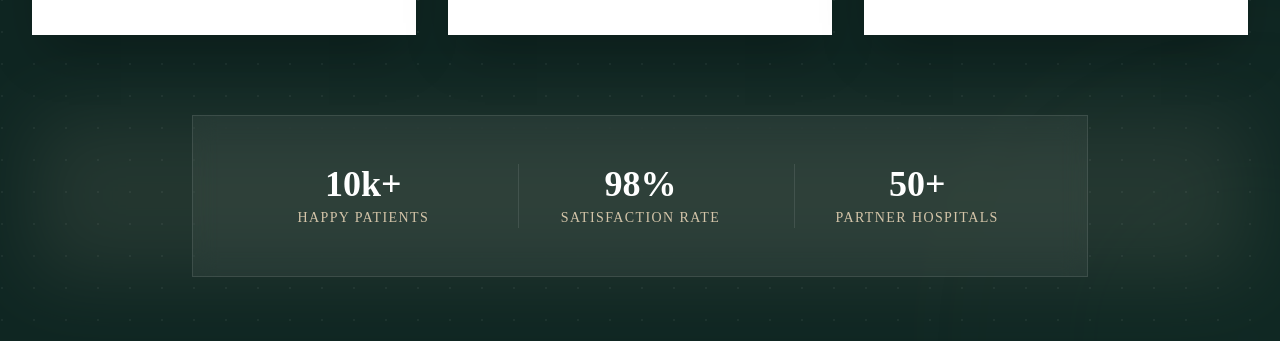
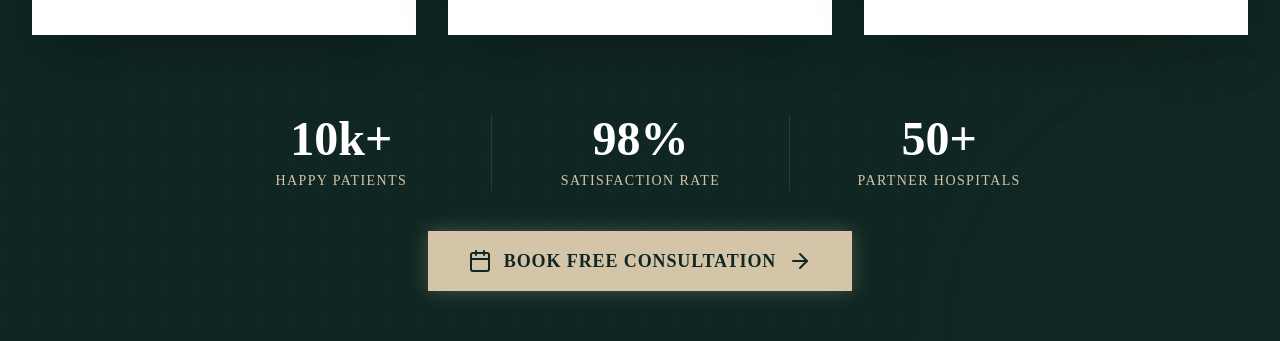
Before and after one commit to God-Eurus/Medi, a React (Vite) app: page /mainlanding in a window 1280 px wide. Shown: the part 2316-2657 px from the top of the page. Built offline with nearby package versions, Linux system fonts and the light colour scheme; a web font is replaced by a local one.

Commit message:
Final Changes

```diff
--- /dev/null
+++ b/src/components/StickyMobileCTA.tsx
@@ -0,0 +1,62 @@
+import React, { useState, useEffect } from 'react';
+import { Calendar, Phone } from 'lucide-react';
+
+export default function StickyMobileCTA() {
+  const [isVisible, setIsVisible] = useState(false);
+
+  useEffect(() => {
+    const toggleVisibility = () => {
+      // Show button only after scrolling down 400px
+      if (window.scrollY > 400) {
+        setIsVisible(true);
+      } else {
+        setIsVisible(false);
+      }
+    };
+
+    window.addEventListener('scroll', toggleVisibility);
+    return () => window.removeEventListener('scroll', toggleVisibility);
+  }, []);
+
+  const scrollToTop = () => {
+    window.scrollTo({
+      top: 0,
+      behavior: 'smooth',
+    });
+  };
+
+  return (
+    <div
+      className={`fixed bottom-0 left-0 right-0 z-50 lg:hidden transition-transform duration-300 transform ${
+        isVisible ? 'translate-y-0' : 'translate-y-full'
+      }`}
+    >
+      {/* Container - Flex Row for Split Layout */}
+      <div className="flex h-16 shadow-[0_-4px_6px_-1px_rgba(0,0,0,0.1)]">
+
+        {/* BUTTON 1: CALL NOW (White Background) */}
+        {/* Replace the href with your actual phone number */}
+        <a
+          href="tel:+919799636757"
+          className="flex-1 bg-white text-[#0F2622] font-['Montserrat'] font-bold text-sm flex items-center justify-center gap-2 border-t border-gray-200 active:bg-gray-50 transition-colors"
+        >
+          <Phone size={18} className="text-[#0F2622]" />
+          <span className="uppercase tracking-wider">Call Now</span>
+        </a>
+
+        {/* BUTTON 2: GET QUOTE (Emerald Background) */}
+        <button
+          onClick={scrollToTop}
+          className="flex-1 bg-[#0F2622] text-white font-['Montserrat'] font-bold text-sm flex items-center justify-center gap-2 active:bg-[#0F2622]/90 transition-colors"
+        >
+          <Calendar size={18} className="text-[#D4C5A9]" />
+          <span className="uppercase tracking-wider">Get Quote</span>
+        </button>
+
+      </div>
+
+      {/* iPhone Safe Area Spacer */}
+      <div className="h-safe-bottom bg-white lg:bg-transparent"></div>
+    </div>
+  );
+}
--- a/src/components/Testimonials.tsx
+++ b/src/components/Testimonials.tsx
@@ -1,5 +1,5 @@
 import React, { useState } from 'react';
-import { Star, Quote, CheckCircle, ChevronLeft, ChevronRight } from 'lucide-react';
+import { Star, Quote, CheckCircle, ChevronLeft, ChevronRight, ArrowRight, Calendar } from 'lucide-react';
 
 const testimonials = [
   {
@@ -37,6 +37,14 @@ export default function Testimonials() {
 
   const prevTestimonial = () => {
     setCurrentIndex((prev) => (prev - 1 + testimonials.length) % testimonials.length);
+  };
+
+  // Scroll to Hero Form
+  const scrollToForm = () => {
+    window.scrollTo({
+      top: 0,
+      behavior: 'smooth',
+    });
   };
 
   return (
@@ -101,24 +109,37 @@ export default function Testimonials() {
           </div>
         </div>
 
-        {/* Floating Stats Bar - Sharpened */}
-        <div className="relative">
-            <div className="absolute inset-0 bg-[#D4C5A9] blur-2xl opacity-10 rounded-none"></div>
-            <div className="relative bg-white/5 backdrop-blur-md border border-white/10 rounded-none p-8 lg:p-12 mx-auto max-w-4xl">
-                <div className="grid grid-cols-1 md:grid-cols-3 gap-8 divide-y md:divide-y-0 md:divide-x divide-white/10">
-                    <div className="text-center pt-4 md:pt-0">
-                        <div className="text-4xl font-['Montserrat'] font-bold text-white mb-1">10k+</div>
-                        <div className="text-sm text-[#D4C5A9] font-medium uppercase tracking-widest">Happy Patients</div>
+        {/* Stats Bar - No Box */}
+        <div className="relative mt-20">
+            {/* Removed bg, border, padding, and blur classes */}
+            <div className="relative mx-auto max-w-4xl flex flex-col items-center">
+
+                {/* Stats Row - Forced One Line */}
+                <div className="w-full grid grid-cols-3 divide-x divide-white/10 mb-10">
+                    <div className="text-center px-1 md:px-4">
+                        <div className="text-3xl md:text-5xl font-['Montserrat'] font-bold text-white mb-2">10k+</div>
+                        <div className="text-[10px] md:text-sm text-[#D4C5A9] font-medium uppercase tracking-widest leading-tight">Happy<br className="md:hidden" /> Patients</div>
                     </div>
-                    <div className="text-center pt-4 md:pt-0">
-                        <div className="text-4xl font-['Montserrat'] font-bold text-white mb-1">98%</div>
-                        <div className="text-sm text-[#D4C5A9] font-medium uppercase tracking-widest">Satisfaction Rate</div>
+                    <div className="text-center px-1 md:px-4">
+                        <div className="text-3xl md:text-5xl font-['Montserrat'] font-bold text-white mb-2">98%</div>
+                        <div className="text-[10px] md:text-sm text-[#D4C5A9] font-medium uppercase tracking-widest leading-tight">Satisfaction<br className="md:hidden" /> Rate</div>
                     </div>
-                    <div className="text-center pt-4 md:pt-0">
-                        <div className="text-4xl font-['Montserrat'] font-bold text-white mb-1">50+</div>
-                        <div className="text-sm text-[#D4C5A9] font-medium uppercase tracking-widest">Partner Hospitals</div>
+                    <div className="text-center px-1 md:px-4">
+                        <div className="text-3xl md:text-5xl font-['Montserrat'] font-bold text-white mb-2">50+</div>
+                        <div className="text-[10px] md:text-sm text-[#D4C5A9] font-medium uppercase tracking-widest leading-tight">Partner<br className="md:hidden" /> Hospitals</div>
                     </div>
                 </div>
+
+                {/* Call to Action Button */}
+                <button
+                    onClick={scrollToForm}
+                    className="group bg-[#D4C5A9] text-[#0F2622] font-['Montserrat'] font-bold py-4 px-10 rounded-none shadow-[0_0_20px_rgba(212,197,169,0.3)] hover:shadow-[0_0_30px_rgba(212,197,169,0.5)] hover:-translate-y-1 transition-all duration-300 flex items-center gap-3 text-lg"
+                >
+                    <Calendar className="w-6 h-6" />
+                    <span className="uppercase tracking-wider">Book Free Consultation</span>
+                    <ArrowRight className="w-6 h-6 group-hover:translate-x-1 transition-transform" />
+                </button>
+
             </div>
         </div>
 
@@ -136,11 +157,11 @@ function TestimonialCard({ testimonial }: { testimonial: any }) {
       {/* User Profile */}
       <div className="flex items-center gap-4 mb-6">
         <div className="relative">
-            {/* Kept profile image rounded for standard UI practice, but container is sharp */}
             <img
             src={testimonial.image}
             alt={testimonial.name}
             className="w-16 h-16 rounded-full object-cover border-2 border-gray-100 shadow-md"
+            loading="lazy"
             />
             <div className="absolute bottom-0 right-0 bg-[#0F2622] rounded-full p-1 border border-white">
                 <CheckCircle size={10} className="text-[#D4C5A9]" />
--- a/src/pages/MainLanding.tsx
+++ b/src/pages/MainLanding.tsx
@@ -11,6 +11,7 @@ import Blogs from '../components/Blogs';
 
 // --- NEW COMPONENTS (Create these files below) ---
 import HeroTwo from '../components/HeroTwo';
+import StickyMobileCTA from '../components/StickyMobileCTA';
 
 
 
@@ -43,6 +44,8 @@ export default function MediVoyageLanding() {
 
       {/* 6. Footer */}
       <Footer />
+        {/* 7. Sticky Mobile CTA */}
+        <StickyMobileCTA />
 
     </div>
   );
```
